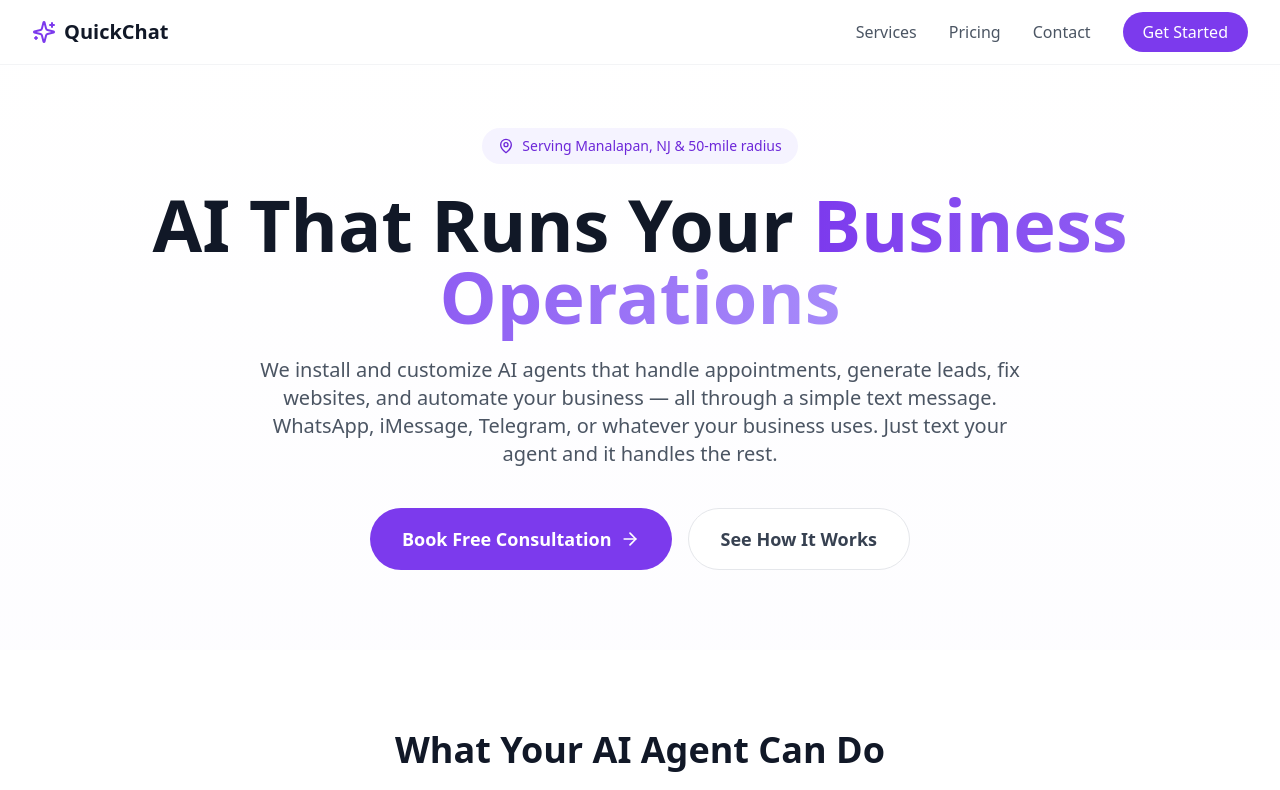
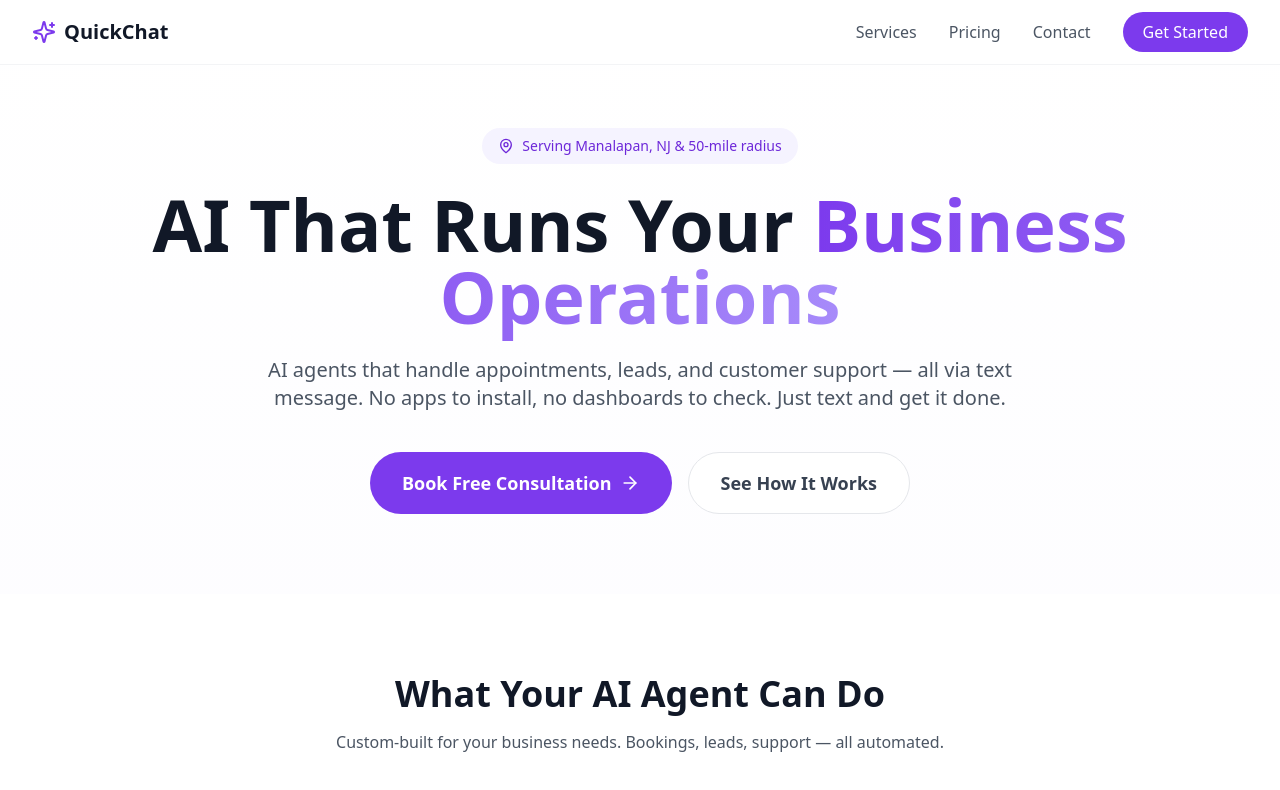
Before and after one commit to jafarbot/qwickchat-website, a Next.js app: page / in a window 1280 px wide. Shown: the top 790 px of the page. Built offline with nearby package versions, Linux system fonts and the light colour scheme.

Commit message:
Clean up hero subtitle - shorter, punchier

```diff
--- a/src/app/page.tsx
+++ b/src/app/page.tsx
@@ -64,9 +64,8 @@
             </span>
           </h1>
           <p className="text-xl text-gray-600 max-w-3xl mx-auto mb-10">
-            We install and customize AI agents that handle appointments, generate leads, fix websites,
-            and automate your business — all through a simple text message. WhatsApp, iMessage, Telegram,
-            or whatever your business uses. Just text your agent and it handles the rest.
+            AI agents that handle appointments, leads, and customer support — all via text message.
+            No apps to install, no dashboards to check. Just text and get it done.
           </p>
           <div className="flex flex-col sm:flex-row gap-4 justify-center">
             <a href="https://calendly.com/sino-hexprove/30min" target="_blank" rel="noopener noreferrer" className="bg-primary-600 text-white px-8 py-4 rounded-full font-semibold text-lg hover:bg-primary-700 transition flex items-center justify-center">
```
